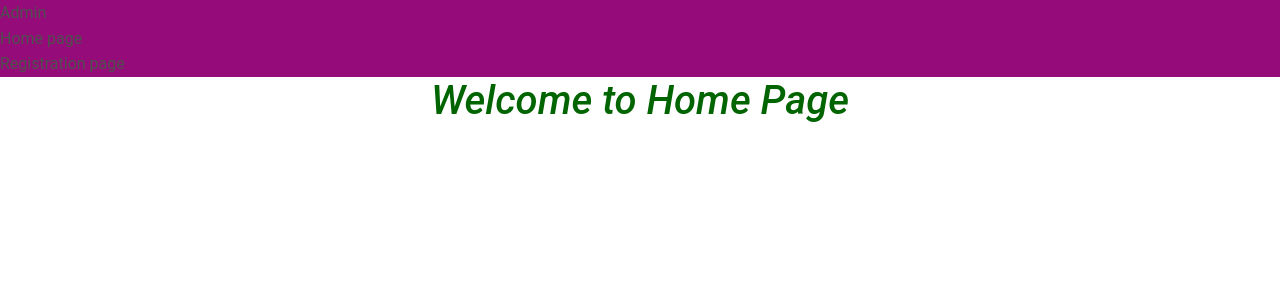
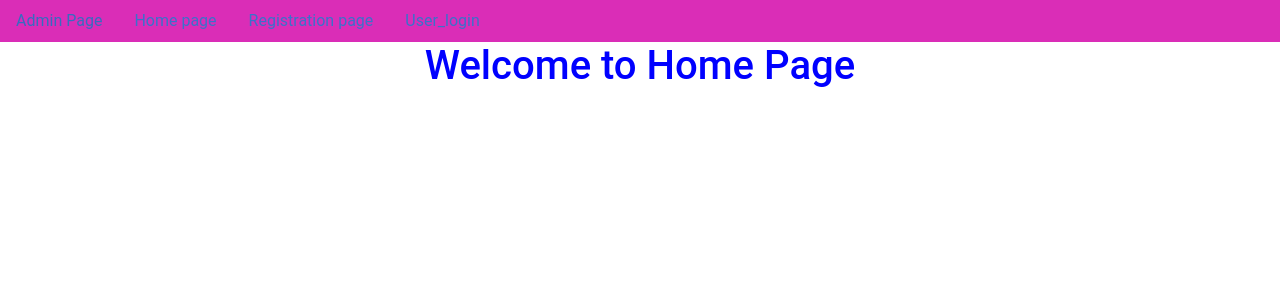
Before and after one commit to vasanthareddy21/user_registartion, a Django app: page /home/ in a window 1280 px wide. Shown: the top 300 px of the page. Run offline with Django 4.2, Linux system fonts and the light colour scheme.

Commit message:
first commit

```diff
--- a/app/views.py
+++ b/app/views.py
@@ -2,7 +2,10 @@ from django.shortcuts import render
 from app.forms import *
 from django.core.mail import send_mail
 
-from django.http import HttpResponse
+from django.http import HttpResponse,HttpResponseRedirect
+from django.contrib.auth import login,logout,authenticate
+from django.contrib.auth.decorators import login_required
+from django.urls import reverse
 
 # Create your views here.
 def registration(request):
@@ -29,4 +32,27 @@ def registration(request):
     return render(request,'registration.html',d)
 
 def home(request):
+    if request.session.get('username'):
+        username=request.session.get('username')
+        d={'username':username}
+        return render(request,'home.html',d)
     return render(request,'home.html')
+
+def user_login(request):
+    if(request.method=='POST'):
+        username=request.POST['un']
+        password=request.POST['pw']
+        AUO=authenticate(username=username,password=password)
+        if AUO and AUO.is_active :
+            login(request,AUO)
+            request.session['username']=username
+            return HttpResponseRedirect(reverse('home'))
+        else:
+            return HttpResponse('login credentials are not correct')
+    return render(request,'user_login.html')
+
+
+@login_required
+def user_logout(request):
+    logout(request)
+    return HttpResponseRedirect(reverse('home'))
--- a/project37/urls.py
+++ b/project37/urls.py
@@ -25,4 +25,6 @@ urlpatterns = [
     path('admin/', admin.site.urls),
     path('registration/',registration,name='registration'),
     path('home/',home,name='home'),
+    path('user_login/',user_login,name='user_login'),
+    path('user_logout/',user_logout,name='user_logout'),
 ]+static(settings.MEDIA_URL,document_root=settings.MEDIA_ROOT)
--- a/templates/dummy.html
+++ b/templates/dummy.html
@@ -12,13 +12,20 @@
 </head>
 <body>
     <!-- <img src="{% static 'images/grrenary.jpg' %}" alt="" id="image" height="95%" width="100%"> -->
-    <nav class="conatiner-fluid" style="background-color: rgb(150, 11, 122);">
-        <a class='nav-link' href="{% url 'admin:index' %}">Admin</a>
-        <a class='nav-link' href="{% url 'home' %}">Home page</a>
-        <a class='nav-link' href="{% url 'registration' %}">Registration page</a>
+    <nav class="nav" style="background-color: rgb(218, 45, 183);">
+        <a  href="{% url 'admin:index' %}" class="nav-link">Admin Page</a>
+        <a  href="{% url 'home' %}" class='nav-link'>Home page</a>
+        <a  href="{% url 'registration' %}" class='nav-link'>Registration page</a>
+
+    {% if user.is_authenticated %}
+          <a href="{% url 'user_logout' %}" class="nav-link">user_logout</a>
+    {% else %}
+        <a  href="{% url 'user_login' %}" class="nav-link">User_login</a>
+    {% endif %}
     </nav>
 
     {% block body_block %}
+
     {% endblock %}
   <script src="{% static 'js/mdb.min.js' %}"></script>
 </body>
--- a/templates/home.html
+++ b/templates/home.html
@@ -6,7 +6,11 @@
 
 {% block body_block %}
 <center>
-<h1 style="color: darkgreen;
-           font-style:italic;">Welcome to Home Page</h1>
+    {% if username %}
+       <h1 style="color: rgb(15, 102, 102);">Welcome to home MR/MS {{username}}</h1>
+    {% else %}
+       <h1 style="color: blue;">Welcome to Home Page</h1>
+    {% endif %}
+
 </center>
 {% endblock %}
--- a/templates/registration.html
+++ b/templates/registration.html
@@ -5,9 +5,9 @@
 
     {% block title %}
     <title>Registration Page</title>
+    {% endblock %}
 
 
-    {% endblock %}
 
     {% block body_block %}
 
```
Also changed, not shown: templates/user_login.html (added, +22 -0 lines), db.sqlite3.
